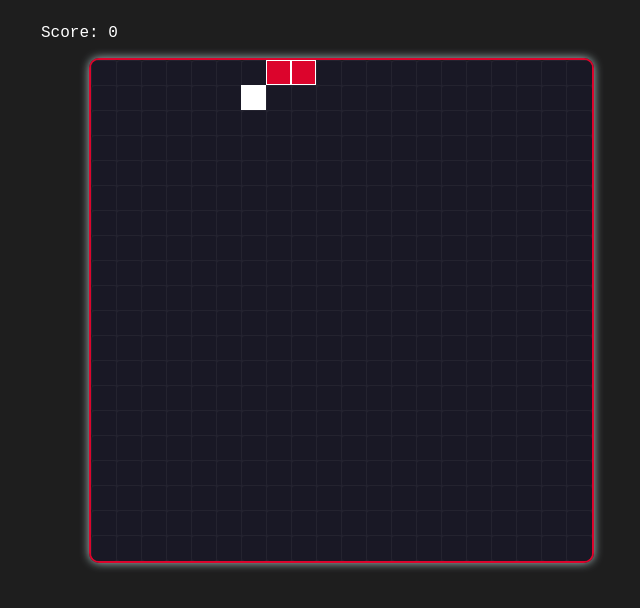
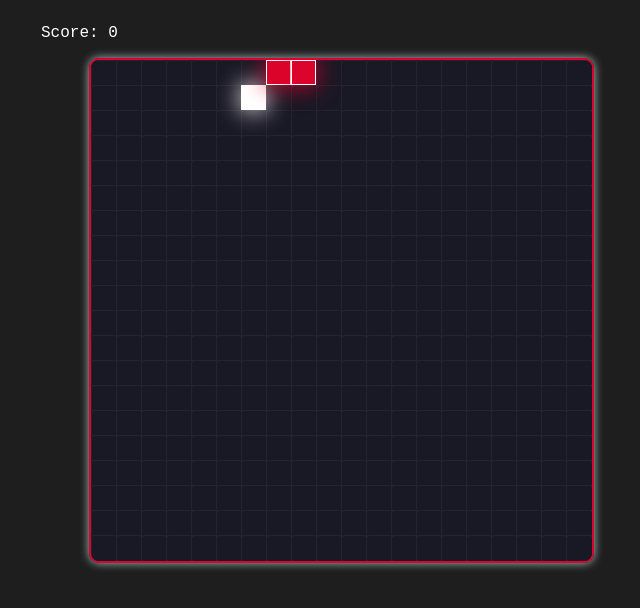
Before and after one commit to aidanbeale/snake-react, a React (Create React App) app: page / in a window 1280 px wide. Both pictures are taken after a click on the button "start game". Shown: the top 608 px of the page, without its empty margins (299-939 px from the left). Built offline with nearby package versions, Linux system fonts and the light colour scheme.

Commit message:
Add box shadow

```diff
--- a/src/index.css
+++ b/src/index.css
@@ -35,6 +35,7 @@ body {
   background-color: #dc042c;
   border: 1px solid white;
   z-index: 2;
+  box-shadow: #dc042c 0px 0px 25px;
 }
 
 .food {
@@ -42,6 +43,6 @@ body {
   width: 25px;
   height: 25px;
   background-color: white;
-  /* border-radius: 20px; */
   z-index: 1;
+  box-shadow: white 0px 0px 25px;
 }
```
